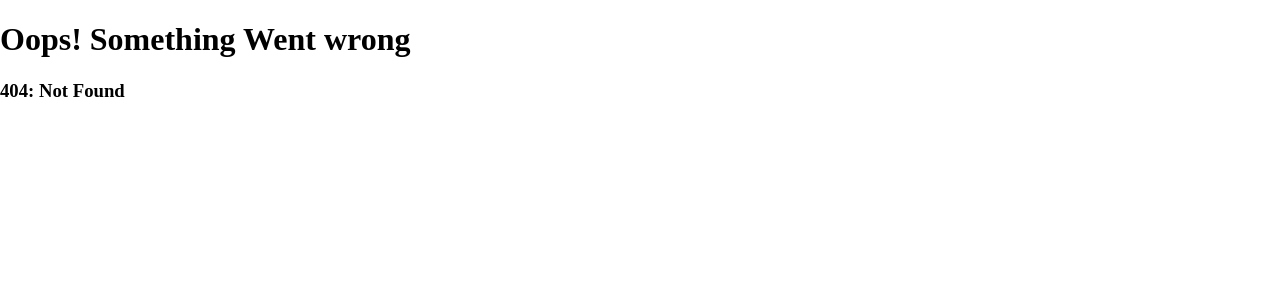
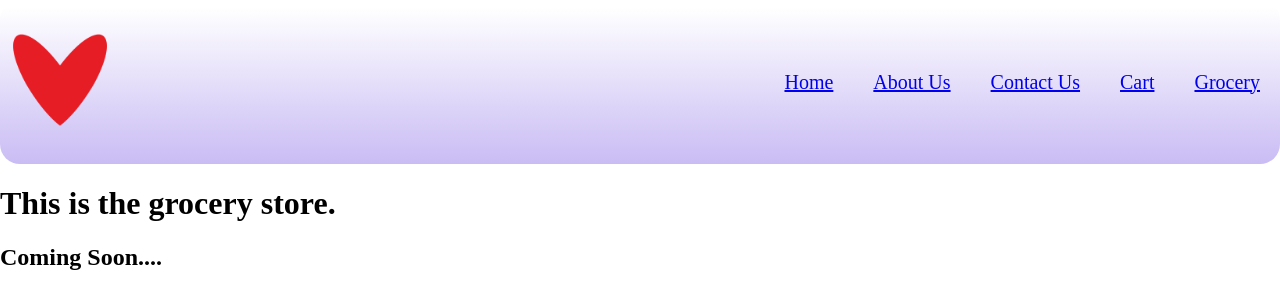
Before and after one commit to RishieVyas/React, a React (Vite) app: page /grocery in a window 1280 px wide. Before the commit this address had no page. Shown: the top 308 px of the page. Built offline with nearby package versions, Linux system fonts and the light colour scheme.

Commit message:
Lazy loading implemented

```diff
--- a/src/App.js
+++ b/src/App.js
@@ -1,4 +1,4 @@
-import React from "react";
+import React, { lazy, Suspense } from "react";
 import ReactDOM from "react-dom/client";
 import Body from "./components/Body";
 import Header from "./components/Header";
@@ -8,6 +8,8 @@ import ContactUs from "./components/ContactUs";
 import Cart from "./components/Cart";
 import Error from "./components/Error";
 import ResMenu from "./components/ResMenu";
+
+const Grocery = lazy(() => import("./components/Grocery"));
 
 const AppLayout = () => {
   return (
@@ -43,6 +45,14 @@ const appRouter = createBrowserRouter([
         path: "/restaurants/:resId",
         element: <ResMenu />,
       },
+      {
+        path: "/grocery",
+        element: (
+          <Suspense fallback={<h1>Loading...</h1>}>
+            <Grocery />
+          </Suspense>
+        ),
+      },
     ],
     errorElement: <Error />,
   },
--- /dev/null
+++ b/src/components/Grocery.js
@@ -0,0 +1,9 @@
+const Grocery = () => {
+  return (
+    <div>
+      <h1>This is the grocery store.</h1>
+      <h2>Coming Soon....</h2>
+    </div>
+  );
+};
+export default Grocery;
--- a/src/components/Header.js
+++ b/src/components/Header.js
@@ -20,6 +20,9 @@ const Header = () => {
           <li>
             <Link to="/cart">Cart</Link>
           </li>
+          <li>
+            <Link to="/grocery">Grocery</Link>
+          </li>
         </ul>
       </div>
     </div>
```
